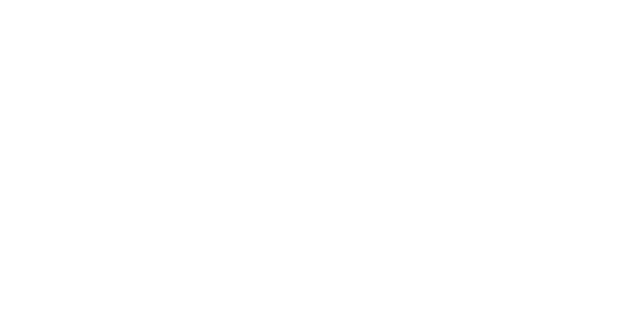
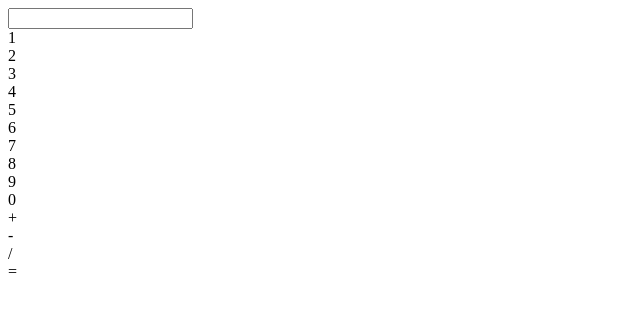
Before and after one commit to alittlebroken/calculator, a plain HTML site: page index.html in a window 1280 px wide. Shown: the whole page, without its empty margins (0-640 px from the left). Drawn offline with Linux system fonts and the light colour scheme.

Commit message:
added main structure for calculator

```diff
--- a/index.html
+++ b/index.html
@@ -8,6 +8,34 @@
 </head>
 <body>
 
+    <main class="container">
+
+        <section class="calc-input">
+            <input type="number" class="calc-input-field" />
+        </section>
+        <section class="calc-button-container">
+            <section class="calc-digits">
+                <div class="calc-digit">1</div>
+                <div class="calc-digit">2</div>
+                <div class="calc-digit">3</div>
+                <div class="calc-digit">4</div>
+                <div class="calc-digit">5</div>
+                <div class="calc-digit">6</div>
+                <div class="calc-digit">7</div>
+                <div class="calc-digit">8</div>
+                <div class="calc-digit">9</div>
+                <div class="calc-digit">0</div>
+            </section>
+            <section class="calc-operations">
+                <div class="calc-operator">+</div>
+                <div class="calc-operator">-</div>
+                <div class="calc-operator">/</div>
+                <div class="calc-operator">=</div>
+            </section>
+        </section>
+
+    </main>
+
     <script src="./assets/js/main.js"></script>
 </body>
 </html>
```
